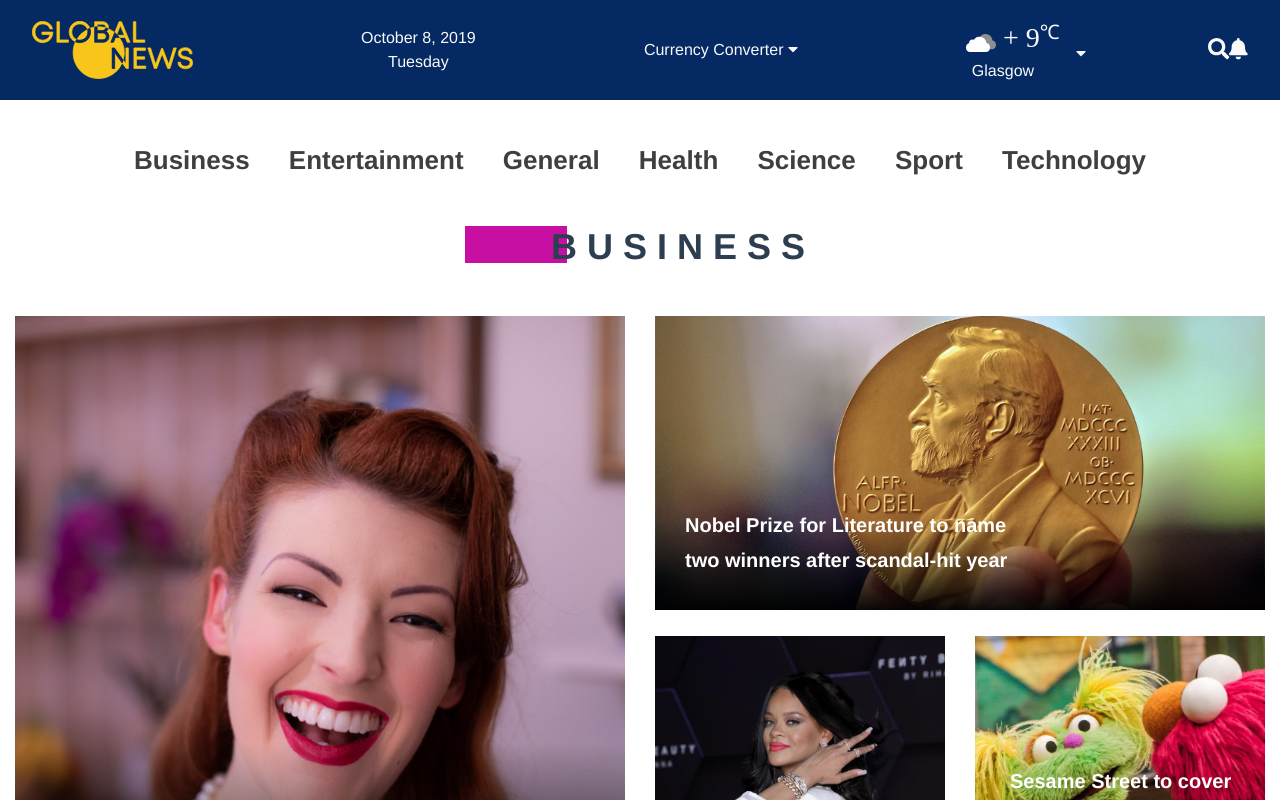
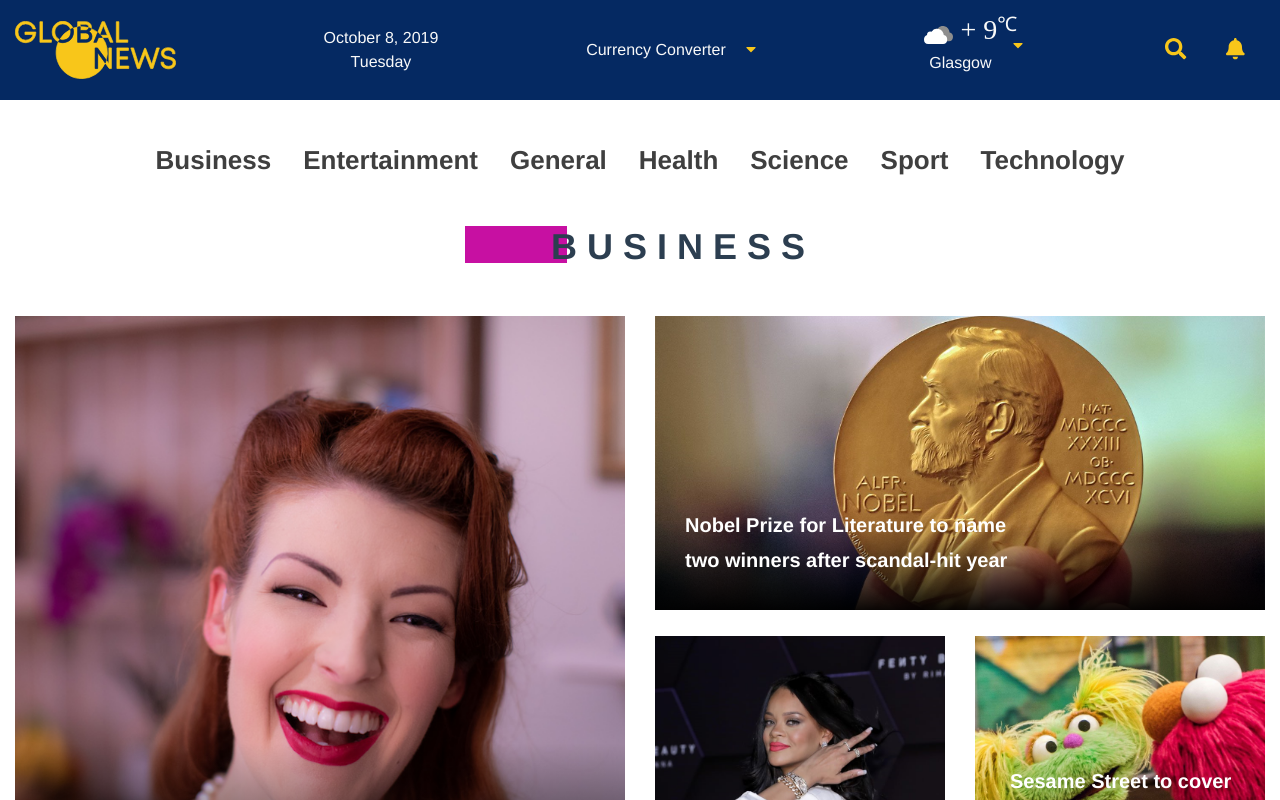
Before and after one commit to EndrerMe/global-news, a Vue app: page /#/business in a window 1280 px wide. Shown: the top 800 px of the page. Built offline with nearby package versions, Linux system fonts and the light colour scheme.

Commit message:
small chanes

```diff
--- a/src/shared/layouts/pages/categories/business.vue
+++ b/src/shared/layouts/pages/categories/business.vue
@@ -1,24 +1,40 @@
 <template>
   <div>
+    <div class="dark-screen"></div>
     <!-- Header -->
     <div class="header-wrap">
       <div class="header-content">
         <div class="top-menu-wrap">
-          <div class="container content">
+          <div class="container">
             <b-navbar class="top-menu" toggleable="md" type="dark" variant="info">
+              <b-nav class="mobile-top-menu">
                 <b-navbar-toggle target="nav-collapse"></b-navbar-toggle>
+                <b-nav-item class="mobile-logo-wrap">
+                  <img src="../../../../assets/images/logo.svg" alt="logo" />
+                </b-nav-item>
+                <b-nav-item class="mobnile-search-wrap">
+                  <font-awesome-icon icon="search" class="fa-lg" />
+                </b-nav-item>
+              </b-nav>
               <b-collapse id="nav-collapse" is-nav>
-                <b-navbar-nav>
-                  <b-nav-item href="#">
+                <div class="sub-wrap">
+                  <b-navbar-nav class="wide-menu">
+                    <b-nav-item class="close-link-wrap">
+                      <div class="close-wrap">
+                        <a href="#"></a>
+                      </div>
+                    </b-nav-item>
+                    <b-nav-item href="#" class="logo-wrap">
                       <img src="../../../../assets/images/logo.svg" alt="logo" />
                     </b-nav-item>
                     <b-nav-item href="#" class="current-date">
                       <span>October 8, 2019</span>
                       <span>Tuesday</span>
                     </b-nav-item>
-                  <b-nav-item href="#">
+                    <b-nav-item href="#" class="converter-wrap">
                       <span>
-                      Currency Converter
+                        <span>Currency Converter</span>
+
                         <font-awesome-icon icon="caret-down" />
                       </span>
                     </b-nav-item>
@@ -37,50 +53,81 @@
                         <p>Glasgow</p>
                       </span>
                     </b-nav-item>
-                  <b-nav-item href="#">
+                    <b-nav-item href="#" class="search-wrap">
                       <font-awesome-icon icon="search" class="fa-lg" />
                       <font-awesome-icon icon="bell" class="fa-lg" />
                     </b-nav-item>
                   </b-navbar-nav>
+                  <b-navbar-nav class="mobile-side-menu">
+                    <b-nav-item class="close-link-wrap">
+                      <div class="close-wrap">
+                        <a href="#"></a>
+                      </div>
+                    </b-nav-item>
+                    <b-nav-item href="#" class="wrap">
+                      <div class="top-side-wrap">
+                        <span class="sub-item">
+                          Currency Converter
+                          <font-awesome-icon icon="caret-down" />
+                        </span>
+
+                        <span class="sub-item">
+                          Weather
+                          <font-awesome-icon icon="caret-down" />
+                        </span>
+                      </div>
+                    </b-nav-item>
+
+                    <b-nav-item href="#">
+                      <div class="bottom-side-wrap">
+                        <div class="sub-item date">
+                          <span>October 8, 2019</span>
+                          <span>Tuesday</span>
+                        </div>
+
+                        <div class="sub-item">
+                          <button>Subscribe Us</button>
+                        </div>
+                      </div>
+                    </b-nav-item>
+                  </b-navbar-nav>
+                </div>
               </b-collapse>
             </b-navbar>
           </div>
         </div>
         <div class="bottom-menu-wrap">
           <div class="container">
-            <b-navbar class="bottom-menu" toggleable="md" type="dark" variant="info">
-              <b-navbar-toggle target="nav-collapse"></b-navbar-toggle>
-              <b-collapse id="nav-collapse" is-nav>
-                <b-navbar-nav>
-                  <b-nav-item href="#" class="current-date">
-                    <span>Business</span>
+            <div class="box-menu">
+              <b-nav class="bottom-menu">
+                <b-nav-item>
+                  <router-link class="link" :to="{name: `business`}">Business</router-link>
                 </b-nav-item>
-                  <b-nav-item href="#">
-                    <span>Entertainment</span>
+                <b-nav-item>
+                  <router-link class="link" :to="{name: `entertainment`}">Entertainment</router-link>
                 </b-nav-item>
-                  <b-nav-item href="#" class="weather-wrap">
-                    <span>General</span>
+                <b-nav-item>
+                  <router-link class="link" :to="{name: `general`}">General</router-link>
                 </b-nav-item>
-                  <b-nav-item href="#" class="weather-wrap">
-                    <span>Health</span>
+                <b-nav-item>
+                  <router-link class="link" :to="{name: `health`}">Health</router-link>
                 </b-nav-item>
-                  <b-nav-item href="#" class="weather-wrap">
-                    <span>Science</span>
+                <b-nav-item>
+                  <router-link class="link" :to="{name: `science`}">Science</router-link>
                 </b-nav-item>
-
-                  <b-nav-item href="#" class="weather-wrap">
-                    <span>Sport</span>
+                <b-nav-item>
+                  <router-link class="link" :to="{name: `sport`}">Sport</router-link>
                 </b-nav-item>
-                  <b-nav-item href="#" class="weather-wrap">
-                    <span>Technology</span>
+                <b-nav-item>
+                  <router-link class="link" :to="{name: `technology`}">Technology</router-link>
                 </b-nav-item>
-                </b-navbar-nav>
-              </b-collapse>
-            </b-navbar>
+              </b-nav>
             </div>
           </div>
         </div>
       </div>
+    </div>
+
     <div class="container content">
       <!-- Top title -->
       <div class="main-title-wrap">
@@ -157,7 +204,7 @@
         </div>
       </div>
 
-      <!-- All Posts -->
+      <!-- All News -->
       <b-card-group deck row>
         <div class="col-md-4">
           <b-card class="mb-2 new-card">
@@ -446,9 +493,9 @@
       </div>
     </div>
     <!-- Footer -->
-    <!-- <footer>
+    <footer>
       <div class="container content">
-        <div class="content">
+        <div class="content-wrap">
           <div class="left-item">
             <img src="../../../../assets/images/logo.svg" alt="logo" />
           </div>
@@ -460,12 +507,19 @@
           </div>
         </div>
       </div>
-    </footer>-->
+    </footer>
   </div>
 </template>
 
+
 <style scoped>
 /* Common */
+@media (min-width: 1140px) {
+  .container {
+    max-width: 1638px !important;
+  }
+}
+
 @media (max-width: 1139px) {
   .container {
     max-width: 814px !important;
@@ -654,7 +708,6 @@
   transition: all 1s;
 }
 
-/* //// */
 .content .top-box-preview .box-item:hover img {
   transform: scale(1.1);
   transition: transform 1s;
@@ -792,78 +845,53 @@
   margin-bottom: 5px;
 }
 
-/* All Posts */
-@media (max-width: 1199px) {
-  .new-card .title-wrap {
-    max-width: 86%;
-  }
-}
-
-@media (max-width: 1139px) {
-  .new-card .title-wrap {
-    font-size: 12px !important;
-  }
-
-  .new-card .title-wrap {
-    max-width: 78%;
-  }
-}
-@media (max-width: 767px) {
-  .new-card .title-wrap {
-    font-size: 22px !important;
-  }
-}
-
 /* Header */
-.header-wrap .top-menu-wrap .container {
-  max-width: 1638px !important;
-}
-.top-menu-wrap .navbar {
-  background-color: #052962 !important;
+.bottom-menu-wrap {
+  height: 120px;
+  display: flex;
+  align-items: center;
 }
 .top-menu-wrap {
   background-color: #052962;
 }
-nav.bottom-menu {
+.bottom-menu {
   background-color: unset !important;
-  margin: 0 auto;
-  padding: 41px !important;
+  justify-content: center !important;
 }
-.bottom-menu button {
-  background: black;
-}
-.bottom-menu ul li a span {
+
+.bottom-menu li a a {
   color: #3f3f3f;
   font-size: 26px;
   font-weight: bold;
+  text-decoration: none;
 }
-.bottom-menu-wrap .navbar-nav {
-  width: 100%;
-  display: flex;
-  justify-content: space-between;
-  align-items: center;
+
+.bottom-menu li a:hover {
+  color: #f8c61a !important;
 }
+
 .top-menu-wrap .navbar-nav {
   width: 100%;
   display: flex;
   justify-content: space-between;
   align-items: center;
 }
+
 .top-menu-wrap .wide-menu li a svg {
   margin: 0 20px;
   color: rgb(248, 198, 26);
 }
-.top-menu-wrap .navbar-nav li.weather-wrap {
+.top-menu-wrap .wide-menu li.weather-wrap {
   position: relative;
   display: flex;
   flex-direction: column;
 }
-.top-menu-wrap .navbar-nav li.weather-wrap .weather-dropdown-arrow {
+.top-menu-wrap .wide-menu li.weather-wrap .weather-dropdown-arrow {
   position: absolute;
   top: 25px;
   right: -46px;
 }
-.top-menu-wrap .navbar-nav li.weather-wrap p {
+.top-menu-wrap .navbar-nav .wide-menu li.weather-wrap p {
   margin-bottom: 0;
 }
 .top-menu-wrap .navbar-nav li .nav-link {
@@ -878,13 +906,15 @@ nav.bottom-menu {
 .top-menu-wrap .navbar-nav li .nav-item {
   color: #f9f9f9;
 }
+
 .top-menu-wrap .navbar {
-  padding: 17px;
+  background-color: #052962 !important;
+  padding: 9px 0;
 }
 .top-menu-wrap .navbar-brand {
   padding: 0;
 }
-.top-menu-wrap .current-date a {
+.top-menu-wrap .wide-menu .current-date a {
   display: flex;
   flex-direction: column;
 }
@@ -896,6 +926,86 @@ nav.bottom-menu {
   font-size: 20px;
   position: absolute;
 }
+
+.top-menu-wrap #nav-collapse .close-link-wrap {
+  display: none;
+  position: absolute;
+}
+.top-menu-wrap #nav-collapse .close-wrap a {
+  width: 18px;
+  height: 18px;
+  display: inline-block;
+  position: absolute;
+  top: -45px;
+  right: 23px;
+}
+.top-menu-wrap #nav-collapse .close-wrap a::before {
+  position: absolute;
+  content: "";
+  width: 30px;
+  height: 2px;
+  background-color: rgb(248, 198, 26);
+  top: 7px;
+  right: 0px;
+  transform: rotate(45deg);
+}
+
+.top-menu-wrap #nav-collapse .close-wrap a::after {
+  position: absolute;
+  content: "";
+  width: 30px;
+  height: 2px;
+  background-color: rgb(248, 198, 26);
+  top: 7px;
+  right: 0px;
+  transform: rotate(-45deg);
+}
+
+.top-menu-wrap .mobile-top-menu {
+  display: none;
+  width: 100%;
+  justify-content: space-between;
+  align-items: center;
+}
+
+.top-menu-wrap .mobile-top-menu .navbar-toggler {
+  border: none;
+}
+
+.top-menu-wrap .mobile-top-menu .mobnile-search-wrap svg {
+  color: rgb(248, 198, 26);
+}
+
+.top-menu-wrap .mobile-top-menu .mobile-logo-wrap a {
+  padding: 0;
+}
+
+.top-menu-wrap .mobile-top-menu .mobile-logo-wrap img {
+  width: 90px;
+}
+
+#nav-collapse .sub-wrap {
+  width: 100%;
+}
+
+#nav-collapse .sub-wrap .mobile-side-menu {
+  display: none;
+}
+
+#nav-collapse .sub-wrap .mobile-side-menu .nav-item.wrap {
+  border-top: 1px solid #6d6d6d;
+}
+
+@media (max-width: 1139px) {
+  .bottom-menu-wrap .bottom-menu li a {
+    font-size: 18px !important;
+  }
+
+  .bottom-menu-wrap {
+    height: 100px;
+  }
+}
+
 @media (max-width: 1199px) {
   .bottom-menu ul li a span {
     font-size: 23px;
@@ -907,18 +1017,197 @@ nav.bottom-menu {
   }
 }
 
+@media (max-width: 767px) {
+  .bottom-menu-wrap {
+    height: unset !important;
+  }
+
+  .bottom-menu {
+    padding: 10px 0;
+  }
+  .top-menu-wrap .mobile-top-menu {
+    display: flex;
+  }
+
+  #nav-collapse {
+    width: 82%;
+    position: absolute;
+    background: #052962;
+    z-index: 9999;
+    top: 0px;
+    left: 0;
+    bottom: 0;
+  }
+
+  #nav-collapse .sub-wrap {
+    padding-top: 74px;
+    height: 100%;
+  }
+
+  #nav-collapse .sub-wrap .wide-menu {
+    display: none;
+  }
+
+  #nav-collapse .sub-wrap .mobile-side-menu {
+    display: flex;
+    height: 100%;
+  }
+  #nav-collapse .sub-wrap .mobile-side-menu .nav-item {
+    display: flex;
+    width: 100%;
+  }
+
+  #nav-collapse .sub-wrap .mobile-side-menu .nav-item a {
+    width: 100%;
+  }
+
+  #nav-collapse .sub-wrap .mobile-side-menu .nav-item .top-side-wrap {
+    display: flex;
+    flex-direction: column;
+  }
+
+  #nav-collapse
+    .sub-wrap
+    .mobile-side-menu
+    .nav-item
+    a
+    .top-side-wrap
+    .sub-item {
+    display: flex;
+    justify-content: space-between;
+    padding: 0 15px;
+    margin-top: 20px;
+  }
+
+  #nav-collapse
+    .sub-wrap
+    .mobile-side-menu
+    .nav-item
+    a
+    .top-side-wrap
+    .sub-item
+    svg {
+    color: rgb(248, 198, 26);
+  }
+
+  #nav-collapse .sub-wrap .mobile-side-menu .nav-item a .bottom-side-wrap {
+    padding-bottom: 20px;
+  }
+
+  #nav-collapse
+    .sub-wrap
+    .mobile-side-menu
+    .nav-item
+    a
+    .bottom-side-wrap
+    .sub-item.date {
+    padding-bottom: 35px;
+  }
+
+  #nav-collapse
+    .sub-wrap
+    .mobile-side-menu
+    .nav-item
+    a
+    .bottom-side-wrap
+    .sub-item {
+    display: flex;
+    flex-direction: column;
+    padding: 0 15px;
+  }
+
+  #nav-collapse
+    .sub-wrap
+    .mobile-side-menu
+    .nav-item
+    a
+    .bottom-side-wrap
+    button {
+    text-transform: none;
+    background: #f8c61a;
+    border: none;
+    height: 30px;
+    color: #052962;
+    text-transform: uppercase;
+    font-weight: bold;
+    font-size: 13px;
+    letter-spacing: 1px;
+  }
+  .top-menu-wrap #nav-collapse .close-link-wrap {
+    display: block;
+  }
+
+  #nav-collapse .navbar-nav :nth-child(3) {
+    order: 7;
+  }
+
+  #nav-collapse .navbar-nav svg.fa-caret-down {
+    transform: rotate(-90deg);
+  }
+
+  #nav-collapse .weather-dropdown-arrow {
+    position: unset;
+  }
+
+  .top-menu-wrap .top-menu {
+    position: unset;
+  }
+
+  #nav-collapse .weather-content .wide-menu {
+    display: flex;
+  }
+  #nav-collapse .navbar-nav {
+    align-items: flex-start;
+  }
+}
+
+@media (max-width: 1199px) {
+  .bottom-menu-wrap .bottom-menu li a {
+    font-size: 22px;
+  }
+}
+
+@media (max-width: 991px) {
+  .bottom-menu-wrap .bottom-menu li a {
+    font-size: 15px !important;
+  }
+  .carousel-caption .slide-title span {
+    font-size: 28px;
+  }
+
+  .top-menu-wrap .navbar-collapse .search-wrap a svg {
+    margin: 0 10px;
+  }
+
+  .top-menu-wrap .navbar-collapse .search-wrap {
+    margin-left: 10px;
+  }
+}
+
+@media (max-width: 767px) {
+  .bottom-menu-wrap .bottom-menu {
+    flex-wrap: unset;
+  }
+
+  .bottom-menu-wrap .box-menu {
+    overflow: scroll !important;
+    display: flex;
+  }
+}
+
 /* Content */
 .container.content {
   max-width: 1638px;
 }
 
 /* Footer */
-/* footer {
+footer {
+  background-color: #052962;
   margin-top: 72px;
-  background-color: #052962;
 }
-footer .content {
+footer .content-wrap {
   width: 100%;
+  height: 100%;
   display: flex;
   justify-content: space-between;
 }
@@ -949,12 +1238,59 @@ footer .right-item button {
   font-weight: 900;
   border: none;
   letter-spacing: 1px;
-} */
+}
+
+@media (max-width: 1199px) {
+  footer .right-item button {
+    width: 232px !important;
+    height: 44px;
+  }
+}
+
+@media (max-width: 991px) {
+  footer .right-item button {
+    width: 222px !important;
+    height: 40px;
+    font-size: 14px;
+  }
+}
+
+@media (min-width: 768px) {
+  footer .container.content {
+    height: 100px;
+  }
+}
+
+@media (max-width: 767px) {
+  footer .right-item button {
+    width: 185px !important;
+    height: 35px;
+    font-size: 12px;
+  }
+
+  footer .content-wrap {
+    flex-direction: column;
+    height: unset !important;
+  }
+  footer .content-wrap .center-item {
+    margin: 0 auto;
+  }
+  footer .content-wrap :nth-child(2) {
+    order: 3;
+  }
+  footer .right-item button {
+    width: 98% !important;
+  }
+  footer .content-wrap .left-item {
+    padding: 20px 0;
+  }
+  footer .content-wrap .center-item {
+    padding: 20px 0;
+  }
+}
 </style>
 
-
-
-<style>
+<style scoped>
 /* Pagination */
 
 .pagination-wrap .separator-wrap {
@@ -1147,7 +1483,8 @@ footer .right-item button {
 
 
 <style scoped>
-/* All Posts */
+/* All News */
+
 .new-card {
   border: none !important;
 }
@@ -1195,4 +1532,24 @@ footer .right-item button {
   padding: 18px 0 13px 0;
   text-align: start;
 }
+@media (max-width: 1199px) {
+  .new-card .title-wrap {
+    max-width: 86%;
+  }
+}
+
+@media (max-width: 1139px) {
+  .new-card .title-wrap {
+    font-size: 12px !important;
+  }
+
+  .new-card .title-wrap {
+    max-width: 78%;
+  }
+}
+@media (max-width: 767px) {
+  .new-card .title-wrap {
+    font-size: 22px !important;
+  }
+}
 </style>
--- a/src/shared/layouts/pages/home/home.vue
+++ b/src/shared/layouts/pages/home/home.vue
@@ -103,7 +103,7 @@
         </div>
         <div class="bottom-menu-wrap">
           <div class="container">
-            <div>
+            <div class="box-menu">
               <b-nav class="bottom-menu">
                 <b-nav-item>
                   <router-link class="link" :to="{name: `business`}">Business</router-link>
@@ -567,7 +567,11 @@
 @media (max-width: 767px) {
   .bottom-menu-wrap .bottom-menu {
     flex-wrap: unset;
+  }
+
+  .bottom-menu-wrap .box-menu {
     overflow: scroll !important;
+    display: flex;
   }
 }
 
```
Lines whose indentation alone changed are shown as unchanged.
